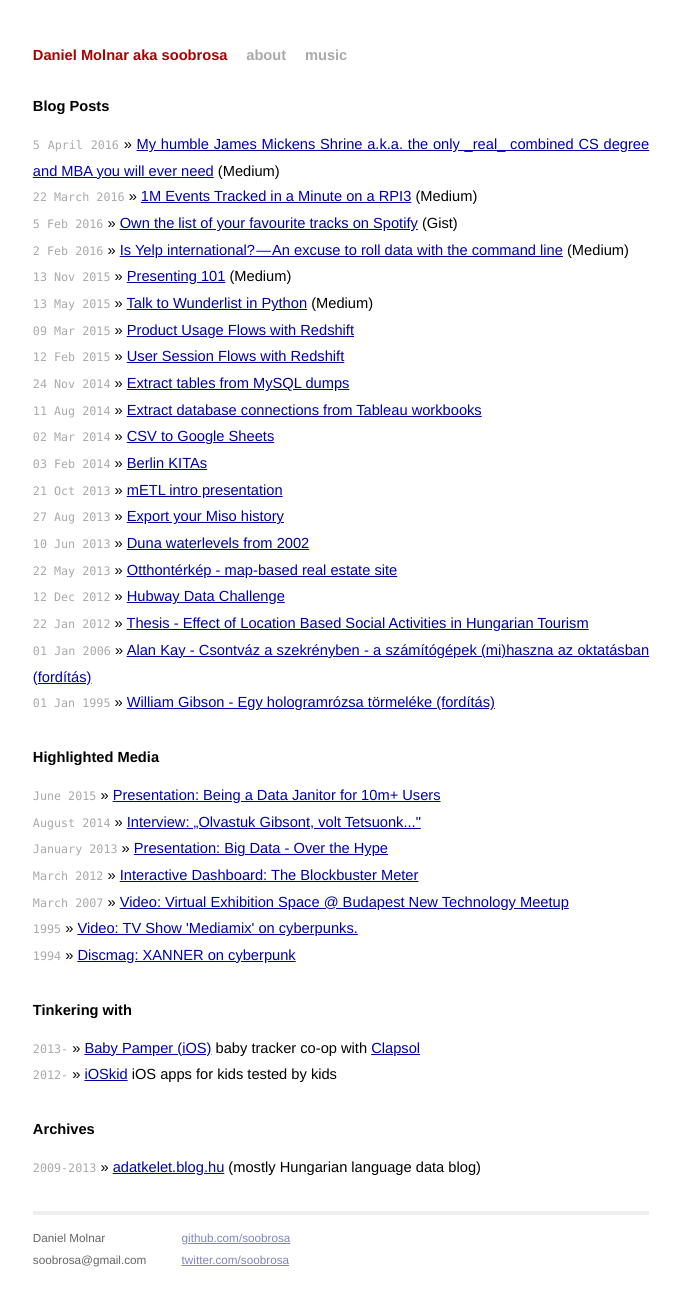
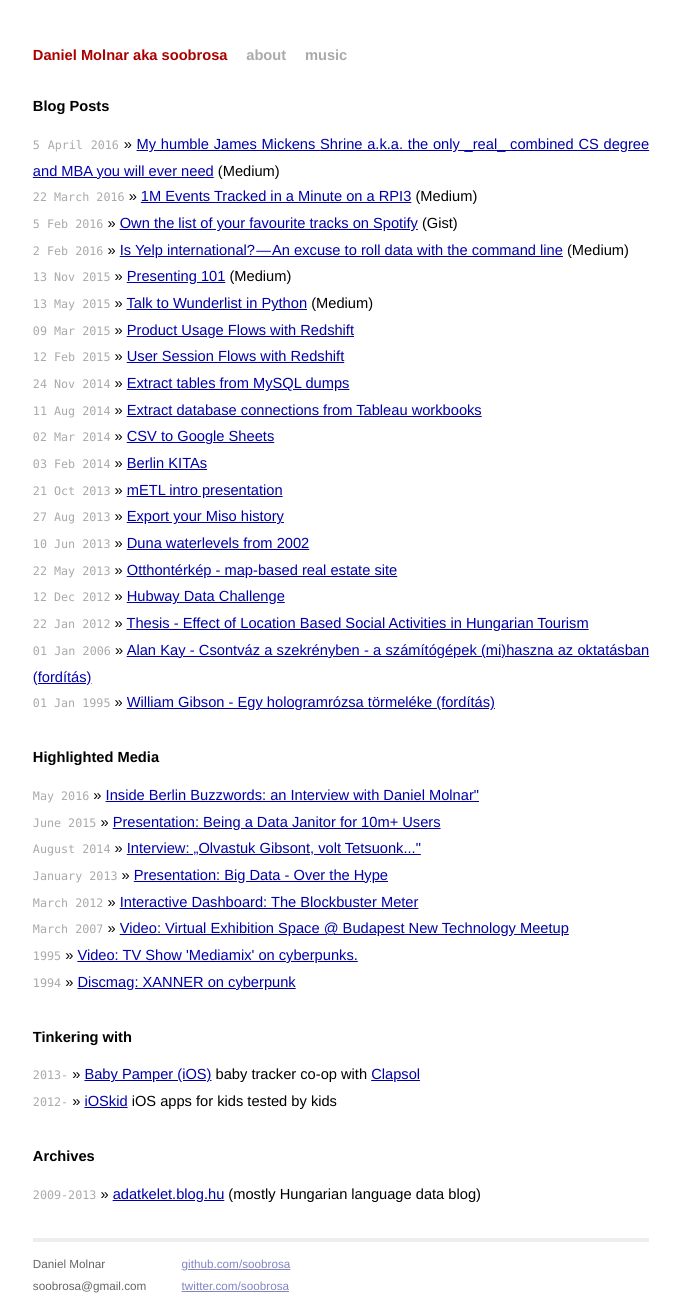
Before and after one commit to mojombo/mojombo.github.io, a Jekyll site: the page built from index.html, in a window 1280 px wide. Shown: the whole page, without its empty margins (299-980 px from the left). Built offline with Jekyll 4.4.1, drawn with Linux system fonts in a browser that asks for light colours; before the commit the page ends 1283 px from its top, so only the background shows below that.

Commit message:
Interview

```diff
--- a/index.html
+++ b/index.html
@@ -19,6 +19,7 @@
 
   <h1>Highlighted Media</h1>
   <ul class="posts">
+    <li><span>May 2016</span> &raquo; <a href="https://berlinbuzzwords.de/news/inside-berlin-buzzwords-interview-daniel-molnar">Inside Berlin Buzzwords: an Interview with Daniel Molnar"</a></li>
     <li><span>June 2015</span> &raquo; <a href="http://www.slideshare.net/soobrosa/6w-bp-datashow">Presentation: Being a Data Janitor for 10m+ Users</a>
     <li><span>August 2014</span> &raquo; <a href="http://www.artmagazin.hu/artmagazin_hirek/olvastuk_gibsont_volt_tetsuonk_ezerrel_ment_az_electronic_body_music_kezdodott_a_rave..2440.html">Interview: „Olvastuk Gibsont, volt Tetsuonk..."</a></li>
     <li><span>January 2013</span> &raquo; <a href="http://www.slideshare.net/soobrosa/daniel-molnar-bigdataoverthehype">Presentation: Big Data - Over the Hype</a>
```
